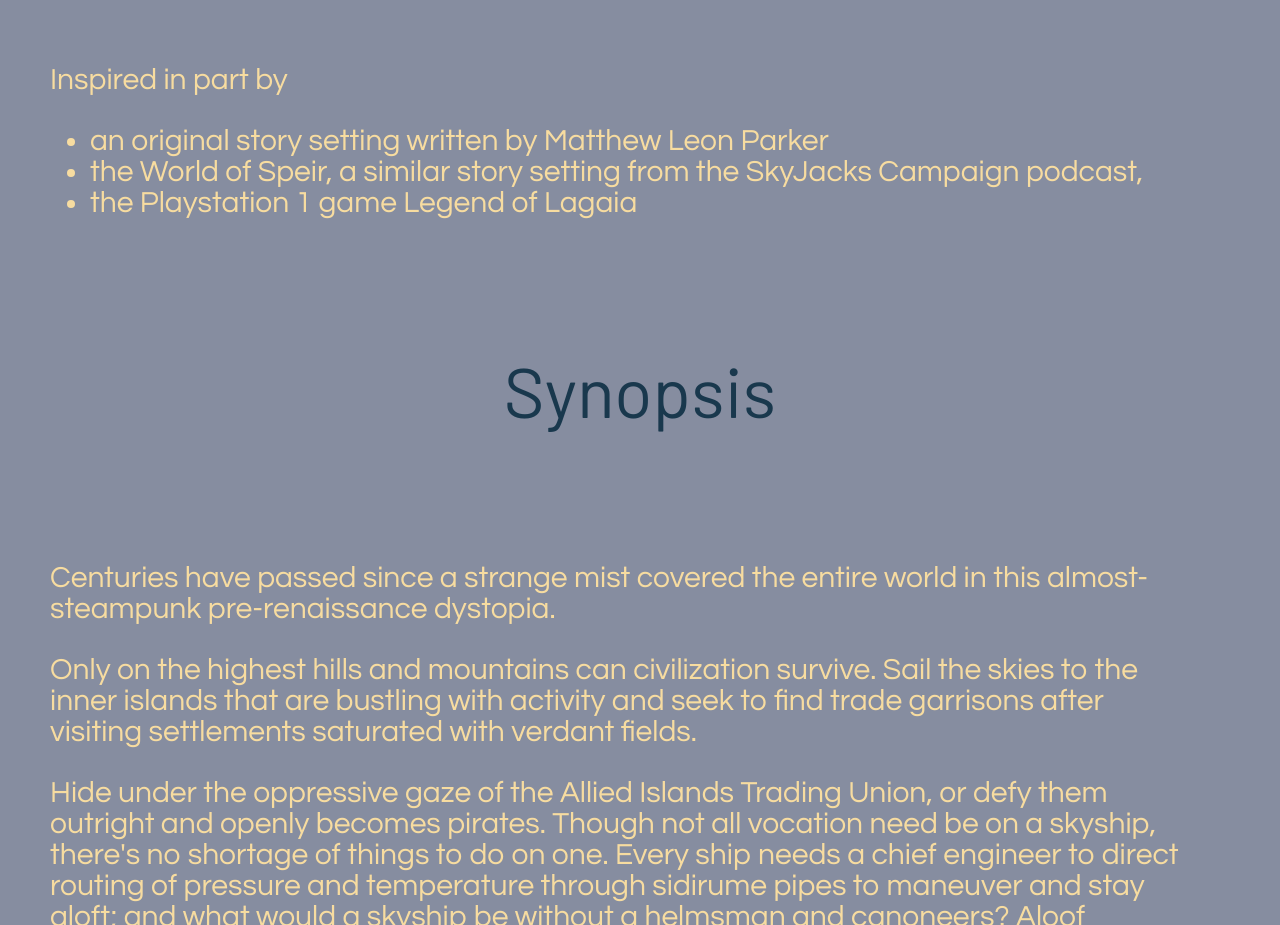
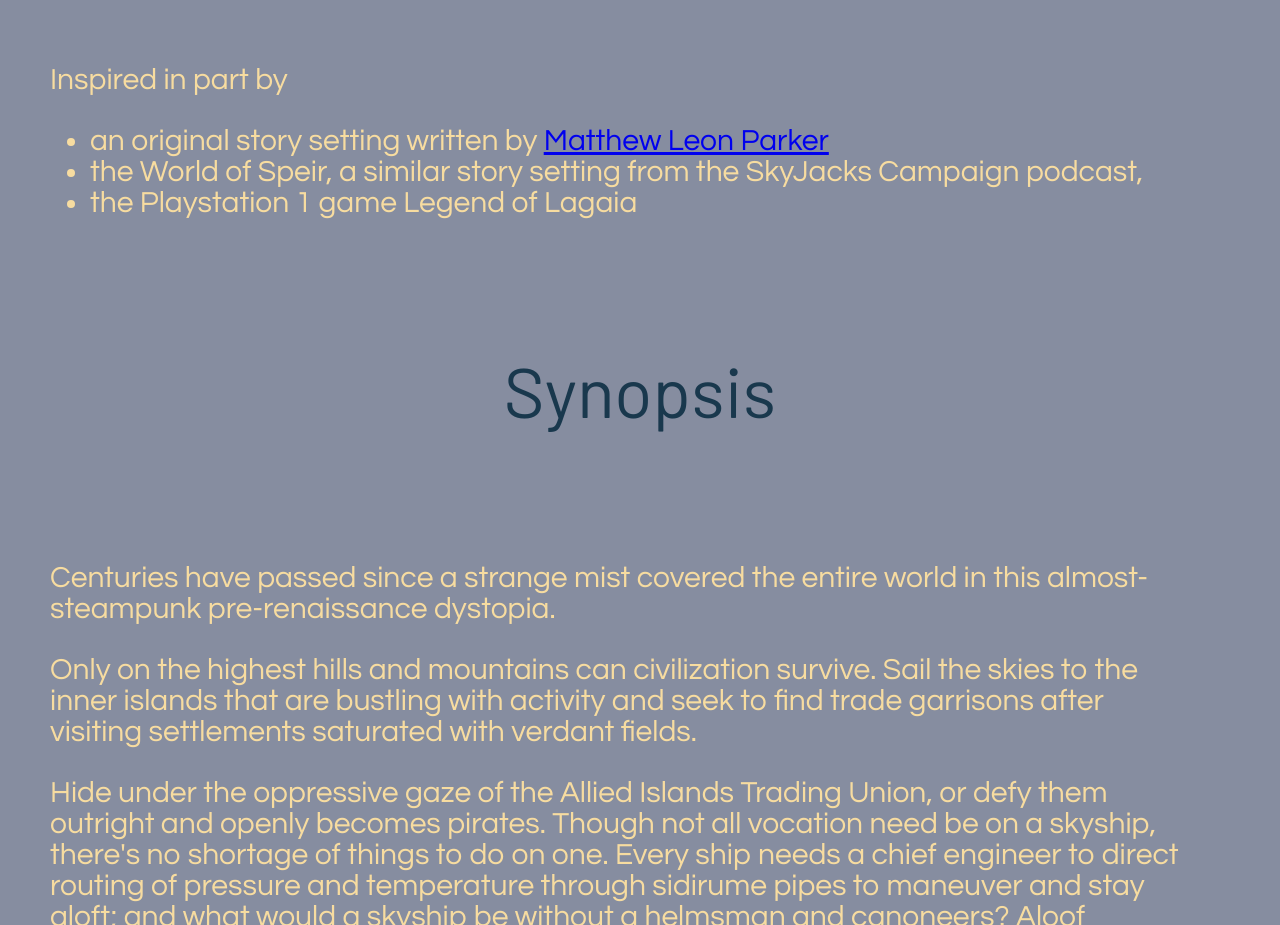
Before and after one commit to jamesholbert/dagaroth-site, a React (Create React App) app: page / in a window 1280 px wide. Shown: the part 1680-2605 px from the top of the page. Built offline with nearby package versions, Linux system fonts and the light colour scheme.

Commit message:
matt portfolio link

```diff
--- a/src/components/App.js
+++ b/src/components/App.js
@@ -5,7 +5,6 @@
 
 import Audio from './audio'
 
-import herobackground from '../images/skyship5.png'
 import hero from '../images/hero.jpg'
 import mist from '../images/mist.jpg'
 import birdrider0 from '../images/birdrider0.jpg'
@@ -166,7 +165,7 @@
           Inspired in part by
           <ul>
             <li>
-              an original story setting written by Matthew Leon Parker
+              an original story setting written by <a href='https://matthew-parker-portfolio.herokuapp.com/' rel="noopener noreferrer" target='_blank'>Matthew Leon Parker</a>
             </li>
             <li>
               the World of Speir, a similar story setting from the SkyJacks Campaign podcast,
```
